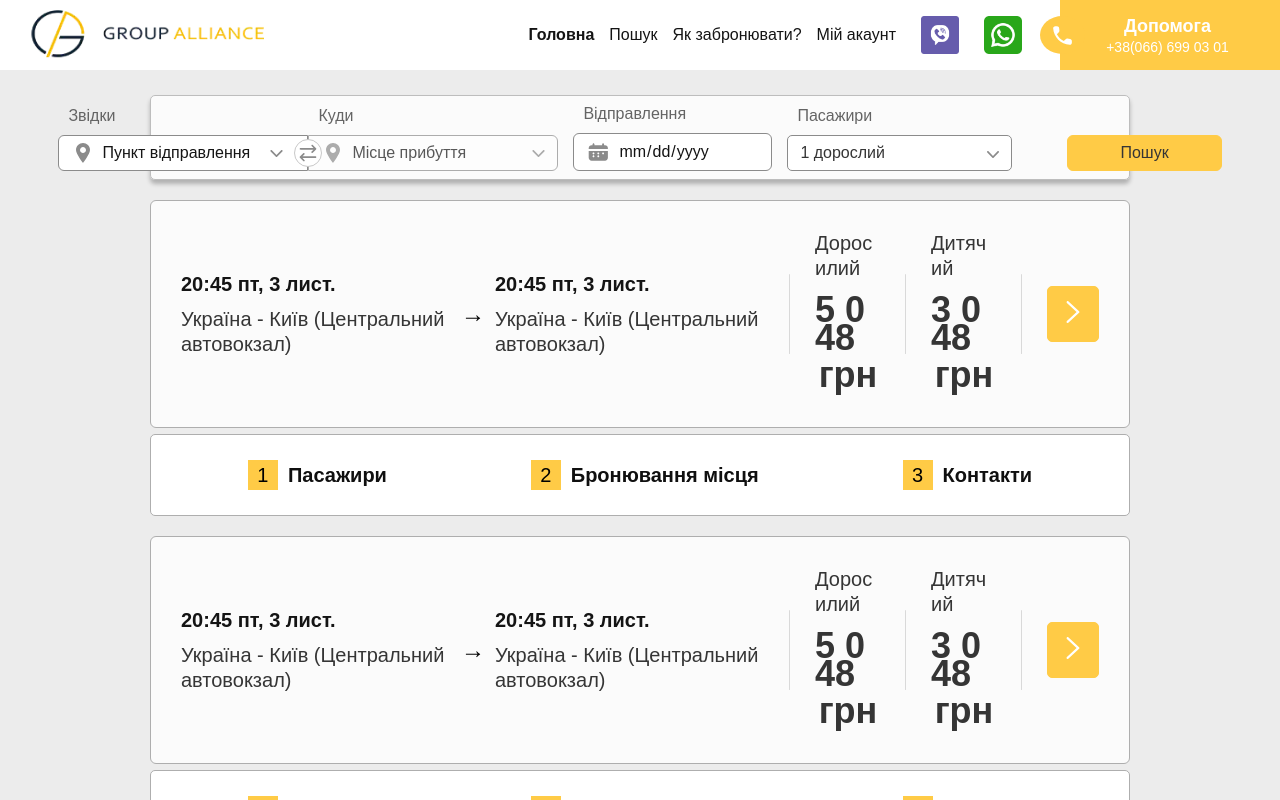
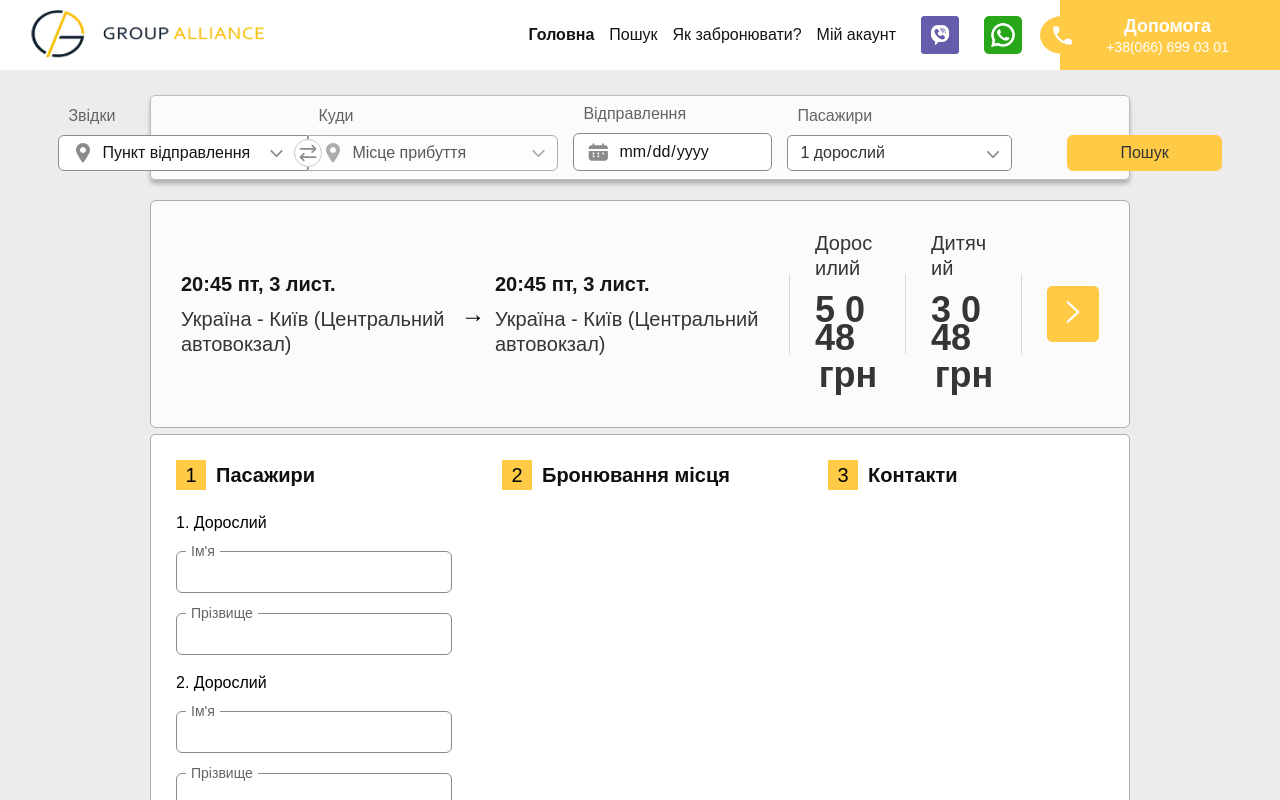
Before and after one commit to viktor-kindrat/finish, a React (Create React App) app: page /search in a window 1280 px wide. Shown: the top 800 px of the page. Built offline with nearby package versions, Linux system fonts and the light colour scheme.

Commit message:
passangers input layout setup

```diff
--- a/src/Components/BookingMenu/Styles/BookingMenu.css
+++ b/src/Components/BookingMenu/Styles/BookingMenu.css
@@ -5,7 +5,11 @@
   border: 1px solid #AEAEAE;
   background: #FFF;
   display: flex;
-  align-items: center;
-  justify-content: space-around;
+  align-items: flex-start;
+  justify-content: space-between;
   margin-top: -14px;
+  gap: 50px;
 }
+.BookingMenu > div {
+  width: 33%;
+}
--- a/src/Components/BookingMenu/Styles/BookingMenu.scss
+++ b/src/Components/BookingMenu/Styles/BookingMenu.scss
@@ -5,7 +5,12 @@
     border: 1px solid #AEAEAE;
     background: #FFF;
     display: flex;
-    align-items: center;
-    justify-content: space-around;
+    align-items: flex-start;
+    justify-content: space-between;
     margin-top: -14px;
+    gap: 50px;
+
+    > div {
+        width: 33%;
+    }
 }
--- /dev/null
+++ b/src/Components/PassangerLabel/PassangerLabel.jsx
@@ -0,0 +1,19 @@
+import "./Style/PassangerLabel.css"
+
+function PassangerLabel ({id, type}) {
+    return (
+        <div className="PassangerLabel">
+            <div className="PassangerLabel__head">{id}. {type === "children" ? "Дитячий" : "Дорослий"}</div>
+            <div className="PassangerLabel__input-group">
+                <div className="PassangerLabel__input-label">Ім'я</div>
+                <input type="text" className="PassangerLabel__input" />
+            </div>
+            <div className="PassangerLabel__input-group">
+                <div className="PassangerLabel__input-label">Прізвище</div>
+                <input type="text" className="PassangerLabel__input" />
+            </div>
+        </div>
+    )
+}
+
+export default PassangerLabel
--- /dev/null
+++ b/src/Components/PassangerLabel/Style/PassangerLabel.css
@@ -0,0 +1,52 @@
+.PassangerLabel {
+  width: 100%;
+  display: flex;
+  flex-direction: column;
+  gap: 20px;
+}
+.PassangerLabel .PassangerLabel__head {
+  color: #000;
+  font-size: 16px;
+  font-style: normal;
+  font-weight: 400;
+  line-height: 100%;
+}
+.PassangerLabel .PassangerLabel__input-group {
+  position: relative;
+  display: flex;
+  flex-direction: column;
+  align-items: flex-start;
+  justify-content: flex-start;
+  gap: 0;
+}
+.PassangerLabel .PassangerLabel__input-group .PassangerLabel__input {
+  width: 100%;
+  height: 42px;
+  padding: 10px 15px;
+  color: #353535;
+  font-size: 16px;
+  font-style: normal;
+  font-weight: 600;
+  line-height: normal;
+  border-radius: 6px;
+  border: 1px solid #8B8B8B;
+  background: #FFF;
+  outline: none;
+}
+.PassangerLabel .PassangerLabel__input-group .PassangerLabel__input-label {
+  position: absolute;
+  left: 10px;
+  top: 0;
+  background: #ffffff;
+  padding: 0 5px;
+  transform: translate(0, -50%);
+  color: #646464;
+  font-size: 14px;
+  font-style: normal;
+  font-weight: 400;
+  line-height: 100%;
+  -webkit-transform: translate(0, -50%);
+  -moz-transform: translate(0, -50%);
+  -ms-transform: translate(0, -50%);
+  -o-transform: translate(0, -50%);
+}
--- /dev/null
+++ b/src/Components/PassangerLabel/Style/PassangerLabel.scss
@@ -0,0 +1,56 @@
+.PassangerLabel {
+    width: 100%;
+    display: flex;
+    flex-direction: column;
+    gap: 20px;
+
+    .PassangerLabel__head {
+        color: #000;
+        font-size: 16px;
+        font-style: normal;
+        font-weight: 400;
+        line-height: 100%;
+    }
+
+    .PassangerLabel__input-group {
+        position: relative;
+        display: flex;
+        flex-direction: column;
+        align-items: flex-start;
+        justify-content: flex-start;
+        gap: 0;
+
+        .PassangerLabel__input {
+            width: 100%;
+            height: 42px;
+            padding: 10px 15px;
+            color: #353535;
+            font-size: 16px;
+            font-style: normal;
+            font-weight: 600;
+            line-height: normal;
+            border-radius: 6px;
+            border: 1px solid #8B8B8B;
+            background: #FFF;
+            outline: none;
+        }
+
+        .PassangerLabel__input-label {
+            position: absolute;
+            left: 10px;
+            top: 0;
+            background: #ffffff;
+            padding: 0 5px;
+            transform: translate(0, -50%);
+            color: #646464;
+            font-size: 14px;
+            font-style: normal;
+            font-weight: 400;
+            line-height: 100%;
+            -webkit-transform: translate(0, -50%);
+            -moz-transform: translate(0, -50%);
+            -ms-transform: translate(0, -50%);
+            -o-transform: translate(0, -50%);
+        }
+    }
+}
--- a/src/Components/PassangersList/PassangersList.jsx
+++ b/src/Components/PassangersList/PassangersList.jsx
@@ -1,9 +1,16 @@
 import "./Styles/PassangersList.css"
+
+import PassangerLabel from "../PassangerLabel/PassangerLabel"
 
 function PassangersList (){
     return (
         <div className="PassangersList">
             <h3 className="PassangersList__headline"> <span className="PassangersList__headline_number">1</span> Пасажири</h3>
+            <div className="PassangerList__container">
+                <PassangerLabel id="1" type="adults"/>
+                <PassangerLabel id="2" type="adults"/>
+                <PassangerLabel id="3" type="children"/>
+            </div>
         </div>
     )
 }
--- a/src/Components/PassangersList/Styles/PassangersList.css
+++ b/src/Components/PassangersList/Styles/PassangersList.css
@@ -1,3 +1,10 @@
+.PassangersList {
+  display: flex;
+  flex-direction: column;
+  align-items: flex-start;
+  justify-content: flex-start;
+  gap: 25px;
+}
 .PassangersList .PassangersList__headline {
   color: #0F0F0F;
   font-size: 20px;
@@ -23,3 +30,11 @@
   font-weight: 400;
   line-height: 16px;
 }
+.PassangersList .PassangerList__container {
+  width: 100%;
+  display: flex;
+  flex-direction: column;
+  align-items: flex-start;
+  justify-content: flex-start;
+  gap: 20px;
+}
--- a/src/Components/PassangersList/Styles/PassangersList.scss
+++ b/src/Components/PassangersList/Styles/PassangersList.scss
@@ -1,4 +1,10 @@
 .PassangersList {
+    display: flex;
+    flex-direction: column;
+    align-items: flex-start;
+    justify-content: flex-start;
+    gap: 25px;
+
     .PassangersList__headline {
         color: #0F0F0F;
         font-size: 20px;
@@ -25,4 +31,13 @@
             line-height: 16px;
         }
     }
+
+    .PassangerList__container {
+        width: 100%;
+        display: flex;
+        flex-direction: column;
+        align-items: flex-start;
+        justify-content: flex-start;
+        gap: 20px;
+    }
 }
```
